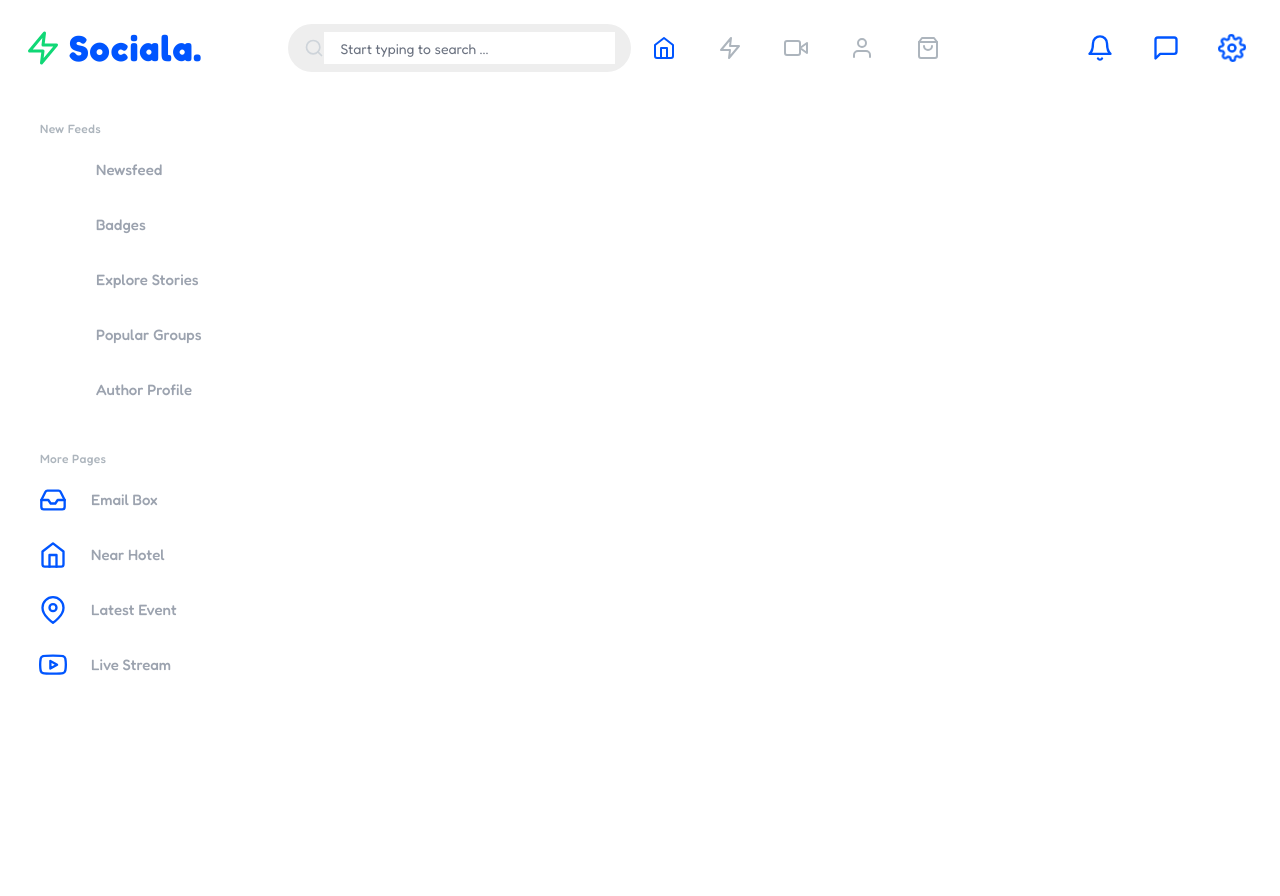
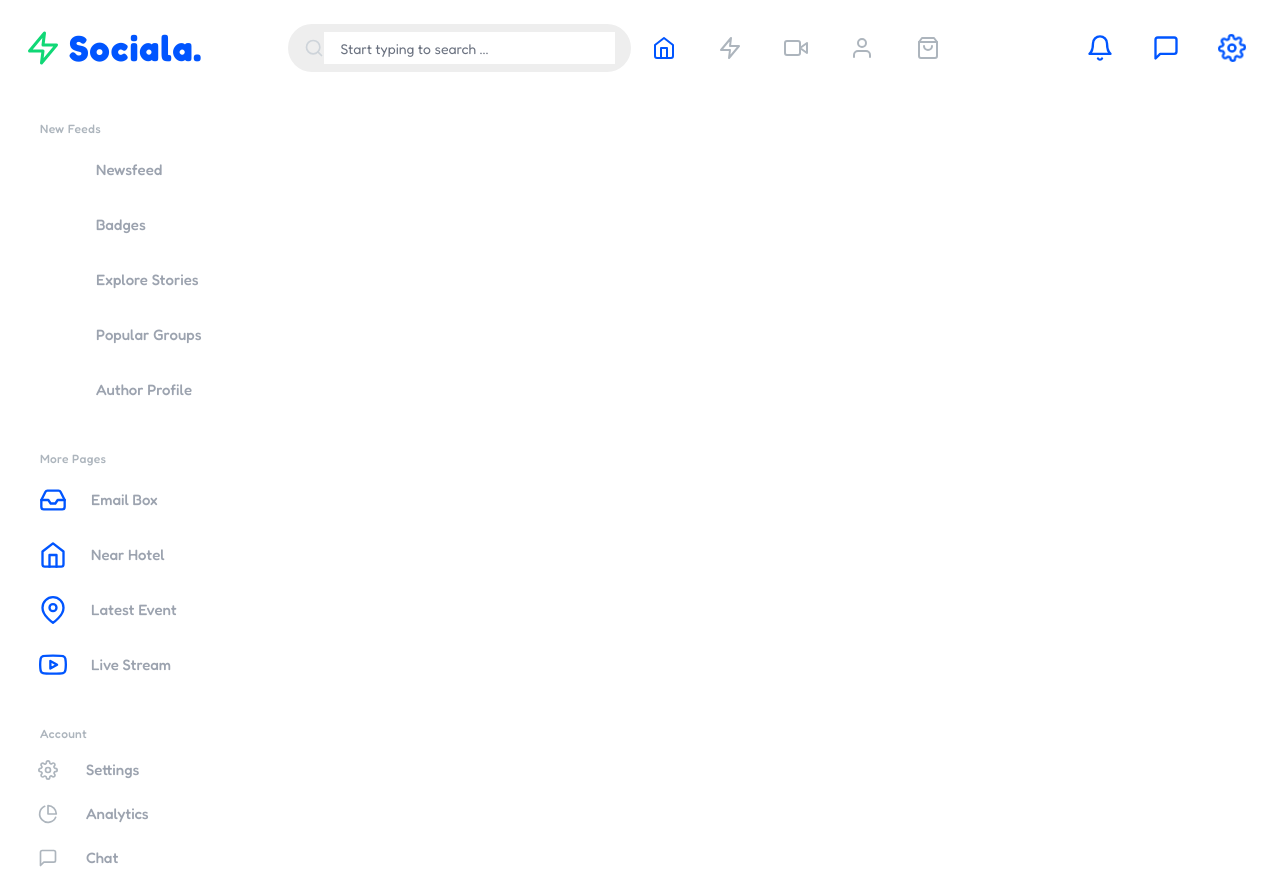
Before and after one commit to AmanAdastra/resnap, a Next.js app: page /home in a window 1280 px wide. Before the commit the page ends 800 px from the top, so only its background shows below. Built offline with nearby package versions, Linux system fonts and the light colour scheme.

Commit message:
Sidebar completed

```diff
--- /dev/null
+++ b/src/components/SideBar/AccountNavigation.tsx
@@ -0,0 +1,33 @@
+import React from 'react'
+import { Settings, PieChart, MessageSquare } from 'react-feather'
+import { NavigationTitle } from './NavigationTitle'
+
+
+export const AccountNavigation = () => {
+    const sections = [
+        { icon: Settings, text: 'Settings' },
+        { icon: PieChart, text: 'Analytics' },
+        { icon: MessageSquare, text: 'Chat' },
+    ];
+
+    return (
+        <div className='my-2 pt-4 pb-2  '>
+            <NavigationTitle heading='Account' />
+            {
+                sections.map((el, index) => {
+                    return (
+                        <>
+                            <div key={index} className='flex h-[44px] text-[15px]  py-[2px] px-[10px] items-center text-gray-400'>
+                                <div className={'h-[45px] w-[45px] rounded-full flex-center '}>
+                                    {React.createElement(el.icon, { color: '#adb5bd', size: 20 })}
+                                </div>
+                                <span className='font-medium ml-4 hover:text-blue-500 hover:cursor-pointer'>{el.text}</span>
+                            </div>
+                        </>
+                    )
+                })
+            }
+
+        </div>
+    )
+}
--- a/src/components/SideBar/SideBar.tsx
+++ b/src/components/SideBar/SideBar.tsx
@@ -1,12 +1,14 @@
 import React from 'react'
 import { NewsFeedNavigation } from './NewsFeedNavigation'
 import { MorePagesNavigation } from './MorePagesNavigation'
+import { AccountNavigation } from './AccountNavigation'
 
 export const SideBar = () => {
     return (
         <div className='w-[280px] px-[15px]'>
             <NewsFeedNavigation/>
             <MorePagesNavigation/>
+            <AccountNavigation/>
         </div>
     )
 }
```
